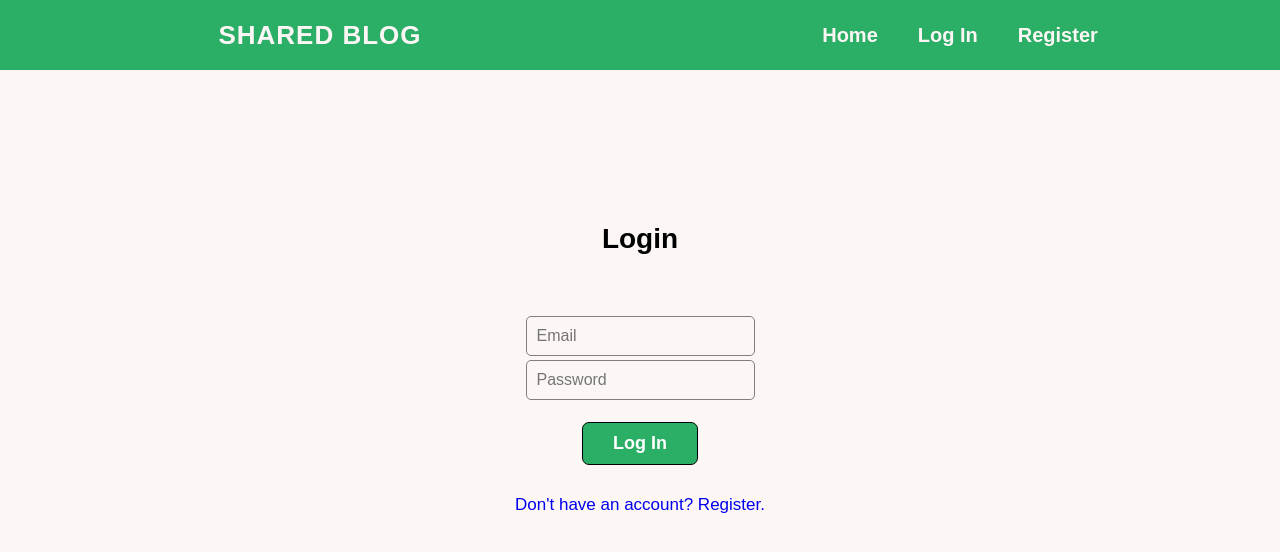
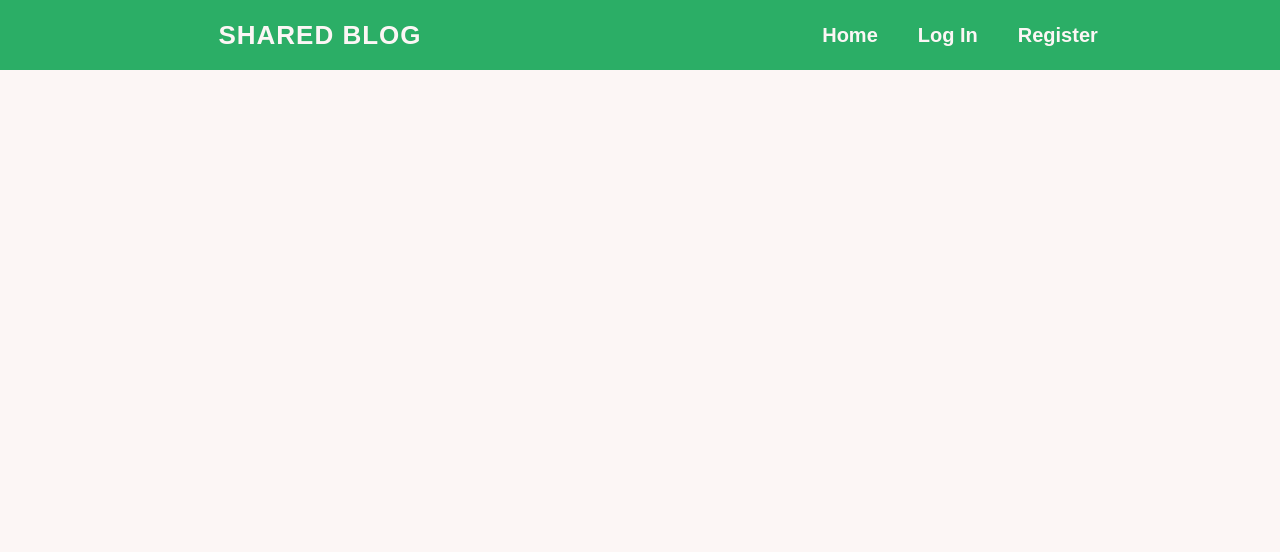
Before and after one commit to vladciocoiu/blog-app, a React (Create React App) app in the folder frontend/: page /login in a window 1280 px wide. Shown: the top 552 px of the page. Built offline with nearby package versions, Linux system fonts and the light colour scheme; no server answers.

Commit message:
updated links for deployment

```diff
--- a/frontend/src/App.js
+++ b/frontend/src/App.js
@@ -1,5 +1,5 @@
 import React from "react";
-import { Route, Routes } from "react-router-dom";
+import { Routes, Route } from "react-router-dom";
 
 import Home from './pages/Home/Home';
 import Navbar from "./components/Navbar/Navbar";
@@ -16,12 +16,12 @@ function App() {
       <Navbar />
       <Routes>
         <Route element={<PersistLogin />}>
-          <Route path="/" element={<Home />} />
-          <Route path="/posts/:postId" element={<SinglePost />} />
-          <Route path="/login" element={<LoginPage />} />
-          <Route path="/register" element={<RegisterPage />} />
+          <Route path="/shared-blog" element={<Home />} />
+          <Route path="/shared-blog/posts/:postId" element={<SinglePost />} />
+          <Route path="/shared-blog/login" element={<LoginPage />} />
+          <Route path="/shared-blog/register" element={<RegisterPage />} />
           <Route element={<RequireAuth />}>
-            <Route path="/create-post" element={<CreatePostPage />} />
+            <Route path="/shared-blog/create-post" element={<CreatePostPage />} />
           </Route>
         </Route>
       </Routes>
--- a/frontend/src/components/Navbar/Navbar.js
+++ b/frontend/src/components/Navbar/Navbar.js
@@ -12,7 +12,7 @@ export default function Navbar() {
 
     const handleLogoutClick = () => {
         LogoutRequest(setAuth);
-        navigate('/');
+        navigate('/shared-blog/');
     }
 
     return (
--- a/frontend/src/pages/CreatePost/CreatePostPage.js
+++ b/frontend/src/pages/CreatePost/CreatePostPage.js
@@ -25,7 +25,7 @@ export default function CreatePostPage () {
         } catch (err) {
             console.log(err);
         }
-        navigate('/');
+        navigate('/shared-blog/');
     }
 
     return ( <div className="create-post">
--- a/frontend/src/pages/Home/PostCard.js
+++ b/frontend/src/pages/Home/PostCard.js
@@ -11,7 +11,7 @@ export default function PostCard ({ post }) {
     const { auth } = useContext(AuthContext);
 
     const handleClick = () => {
-        navigate(`/posts/${post._id}`);
+        navigate(`/shared-blog/posts/${post._id}`);
     }
 
     const deletePost = async (e) => {
--- a/frontend/src/pages/Login/LoginPage.js
+++ b/frontend/src/pages/Login/LoginPage.js
@@ -35,7 +35,7 @@ export default function LoginPage () {
             setAuth(data);
 
             // redirect user to index page
-            navigate('/');
+            navigate('/shared-blog/');
 
         // if error just display it
         } catch (err) {
--- a/frontend/src/pages/Register/RegisterPage.js
+++ b/frontend/src/pages/Register/RegisterPage.js
@@ -31,7 +31,7 @@ export default function RegisterPage () {
             const data = await RegisterRequest(nameText, emailText, passwordText, confirmPasswordText);
 
             // redirect user to login page if register was successful
-            navigate('/login');
+            navigate('/shared-blog/login');
 
         // if error just display it
         } catch (err) {
```
